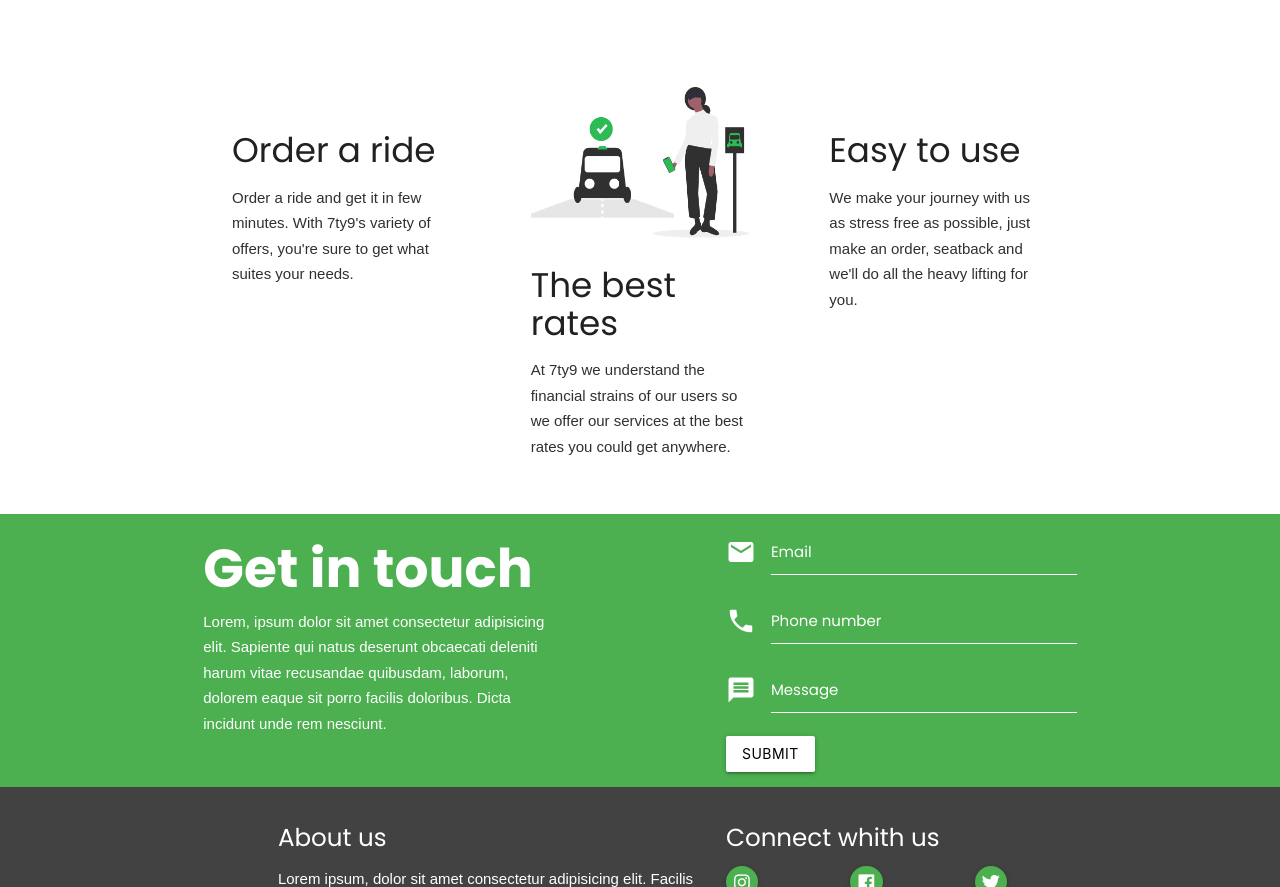
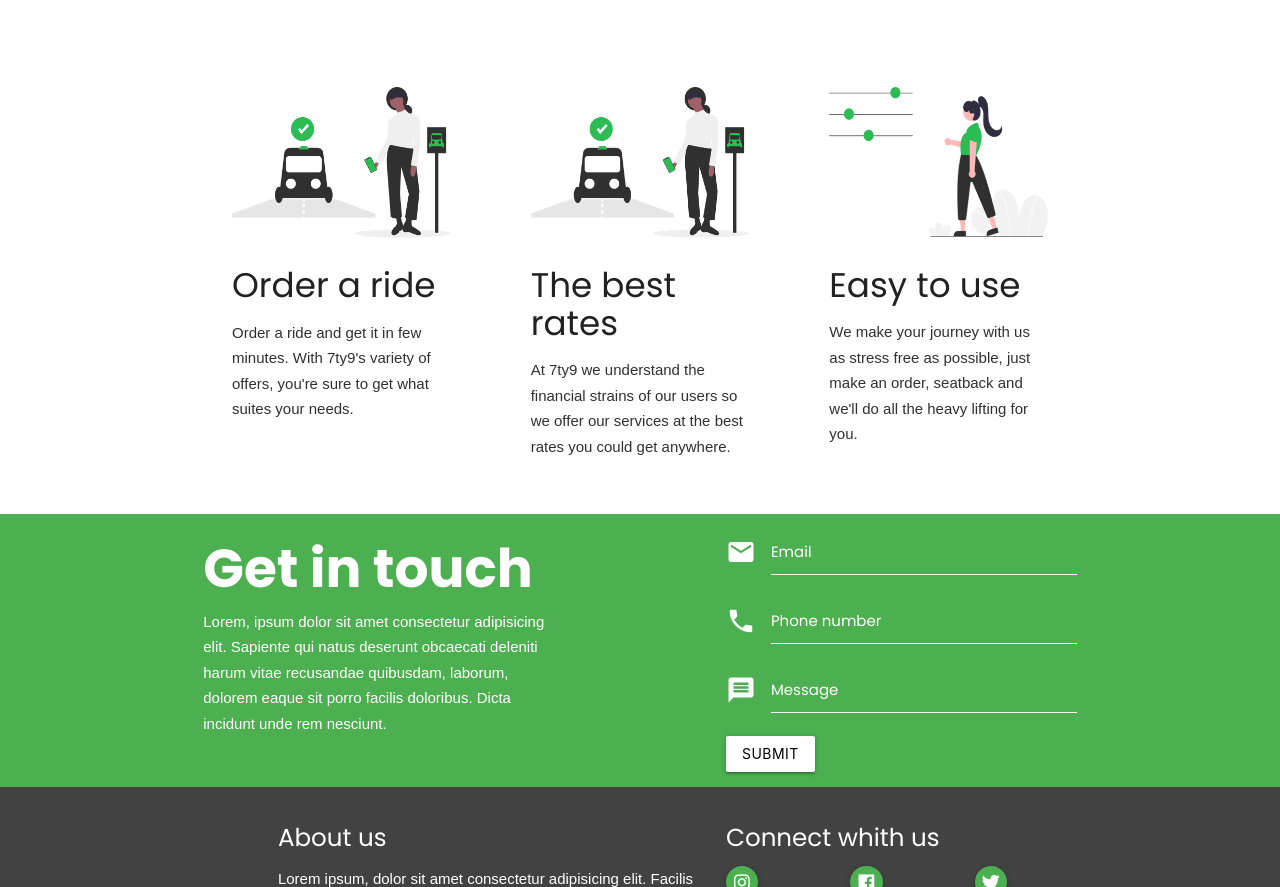
Before and after one commit to odafeaggreh/7ty9, a plain HTML site: page index.html in a window 1280 px wide. Shown: the part 1386-2273 px from the top of the page. Drawn offline with nearby package versions, Linux system fonts and the light colour scheme; the site is published under a folder, as on GitHub Pages, so addresses that start at the root find nothing.

Commit message:
Update index.html

```diff
--- a/index.html
+++ b/index.html
@@ -91,7 +91,7 @@
                 <div class="col s12 l4 content-item">
                     <div class="row">
                         <div class="col s12">
-                            <img src="/assets/images/order ride.png" alt="" class="responsive-img">
+                            <img src="assets/images/order ride.png" alt="" class="responsive-img">
                         </div>
 
                         <div class="col s12">
@@ -120,7 +120,7 @@
                 <div class="col s12 l4 content-item">
                     <div class="row">
                         <div class="col s12">
-                            <img src="/assets/images/easy to use.png" alt="" class="responsive-img">
+                            <img src="assets/images/easy to use.png" alt="" class="responsive-img">
                         </div>
 
 
```
